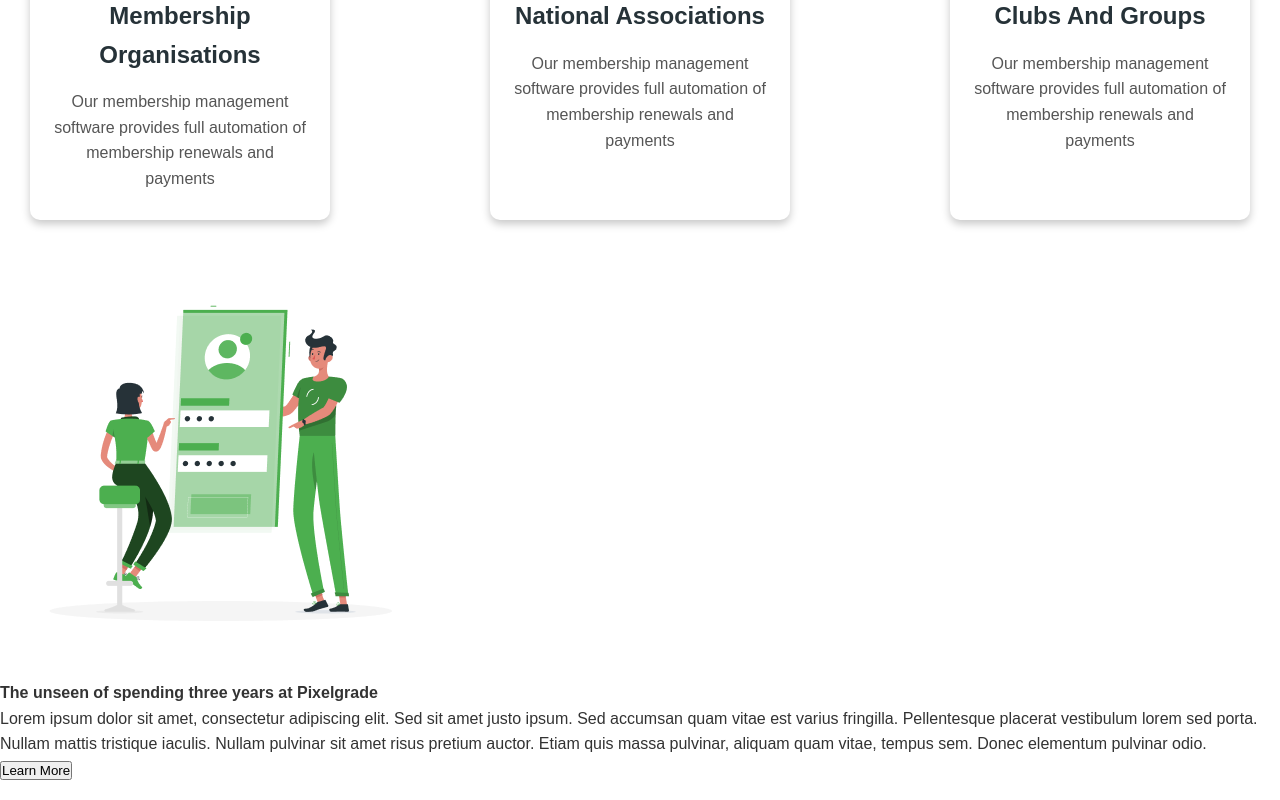
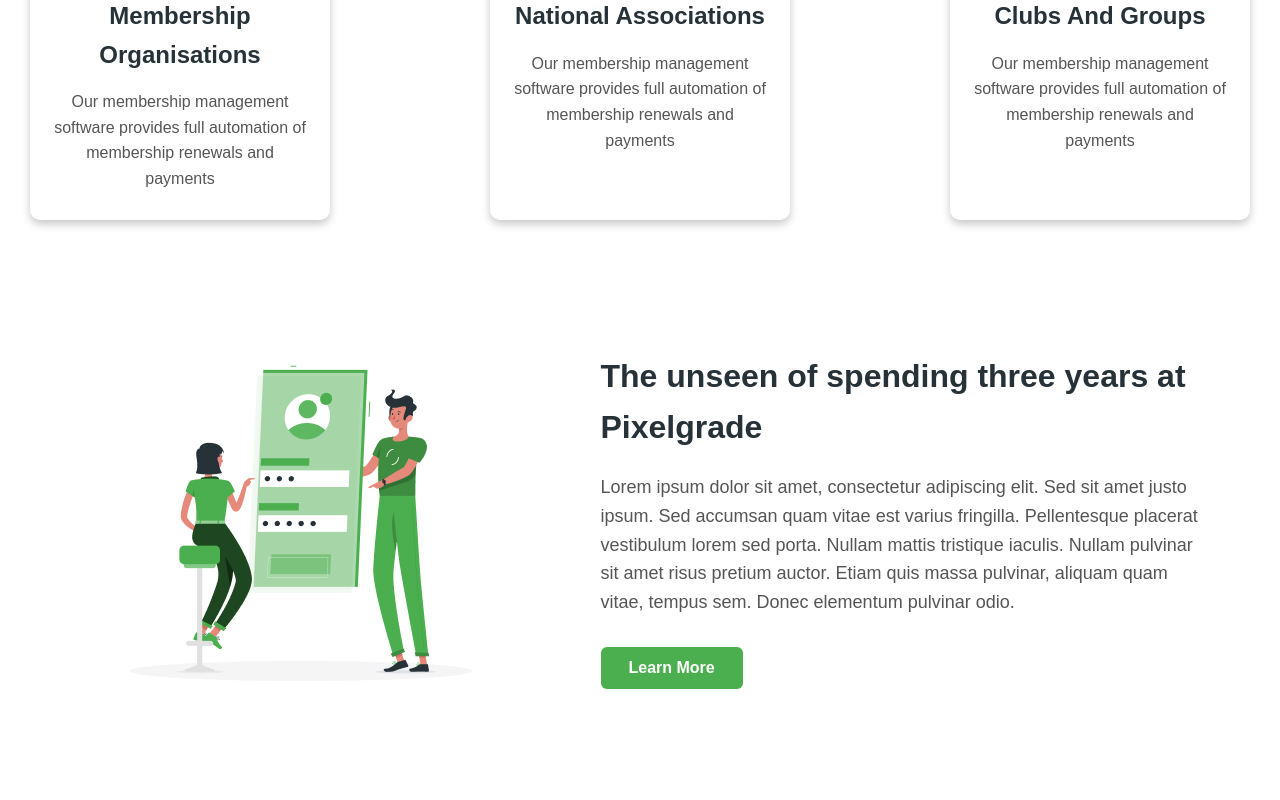
Before and after one commit to MirzaKhalilUlRehman/Nexcent-App, a React (Vite) app in the folder Nexcent App/: page / in a window 1280 px wide. Shown: the part 1161-1961 px from the top of the page. Built offline with nearby package versions, Linux system fonts and the light colour scheme.

Commit message:
Style UI of Connection Section

```diff
--- a/Nexcent App/src/App.css
+++ b/Nexcent App/src/App.css
@@ -260,3 +260,34 @@ body{
         align-items: center;
     }
 }
+.connection-section{
+    padding: 60px 0;
+    display: flex;
+    align-items: center;
+    justify-content: space-around;
+}
+.connection-section .connection-text{
+    max-width: 600px;
+}
+.connection-section .connection-text h4{
+    font-size: 32px;
+    font-weight: 700;
+    color: #263238;
+    margin-bottom: 20px;
+}
+.connection-section .connection-text p{
+    font-size: 18px;
+    color: #555;
+    margin-bottom: 30px;
+}
+.connection-section .connection-text .btn{
+    padding: 12px 28px;
+    border-radius: 6px;
+    font-size: 16px;
+    font-weight: 600;
+    background-color: #4caf4f;
+    color: white;
+    border: none;
+    cursor: pointer;
+    transition: 0.3s ease;
+}
--- a/Nexcent App/src/Nexcent Component/Connection.jsx
+++ b/Nexcent App/src/Nexcent Component/Connection.jsx
@@ -1,8 +1,8 @@
 function Connection() {
   return (
-    <div className="connection">
+    <div className="connection-section container">
       <div className="connection-image">
-        <img src="/assets/Connection.png" alt="Connection" />
+        <img src="/assets/connection.png" alt="Connection" />
       </div>
       <div className="connection-text">
         <h4>The unseen of spending three years at Pixelgrade</h4>
```
